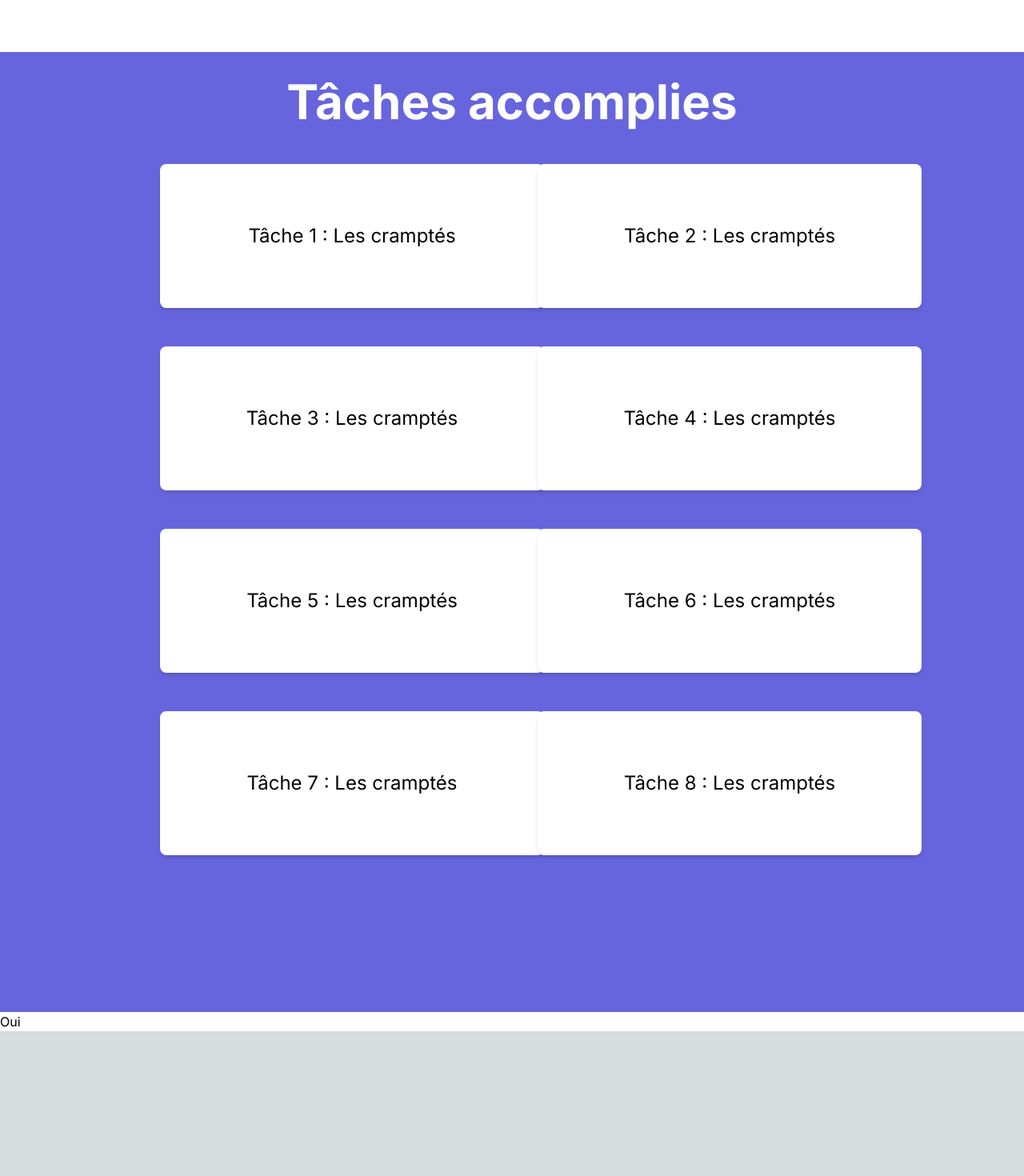
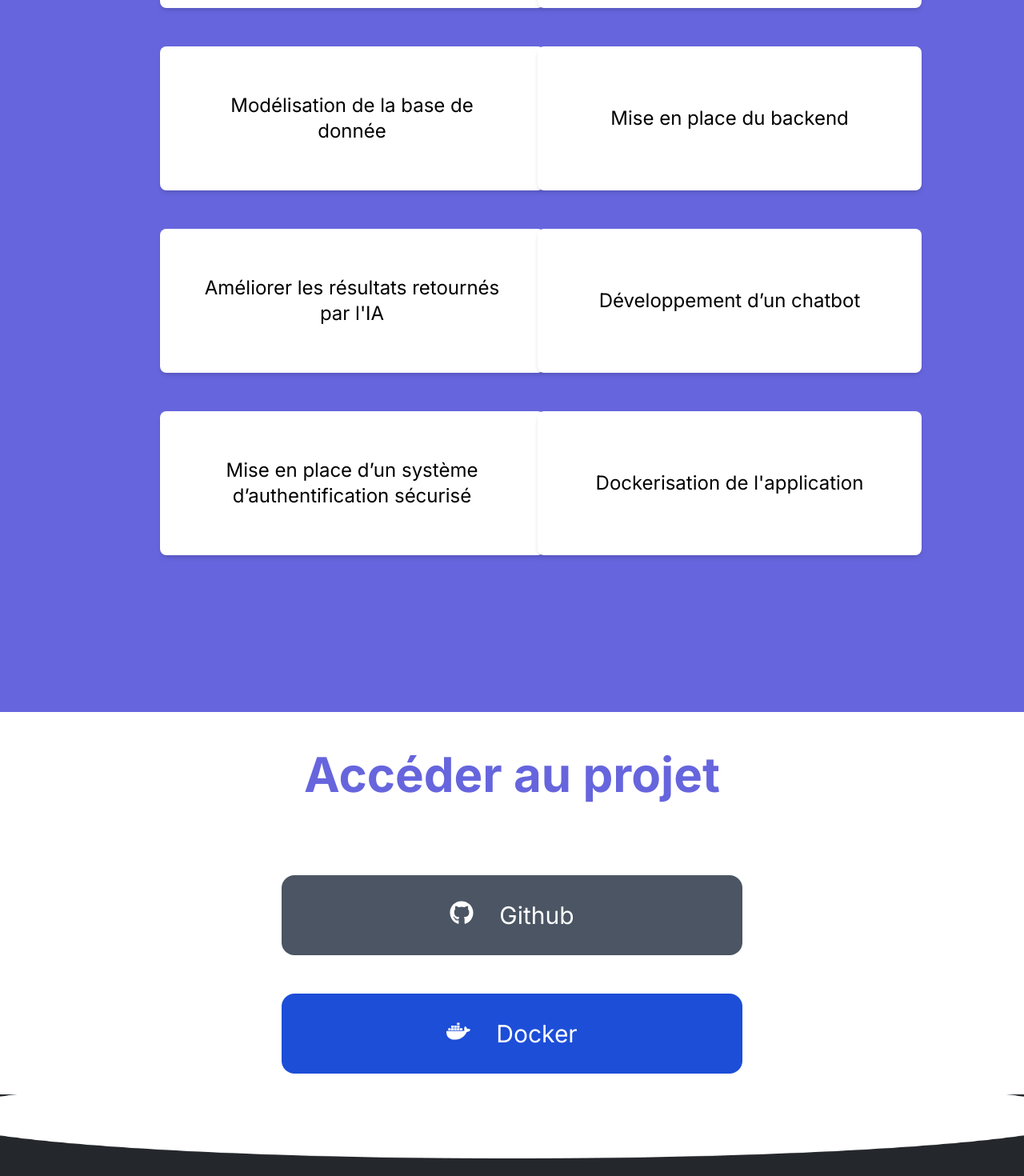
Before and after one commit to mechwii/portfolio-mechroubi, a Next.js app: page /experiences/easing in a window 1280 px wide. Shown: the part 5679-7149 px from the top of the page at 80% size. Before the commit the page ends 6968 px from the top, so only its background shows below. Built offline with nearby package versions, Linux system fonts and the light colour scheme.

Commit message:
Footer + implementing fenetre content

```diff
--- a/src/app/components/ui/fenetre.tsx
+++ b/src/app/components/ui/fenetre.tsx
@@ -12,9 +12,12 @@ const images = [
 ];
 
 const items = ["AC 1.1 Implémenter des conceptions simples", 'AC 1.2 Élaborer des conceptions simples', "AC 1.3 Faire des essais et évaluer leurs résultats en regard des spécifications", "AC 1.4 Développer des interfaces utilisateurs", "AC 2.1 Élaborer et implémenter les spécifications fonctionnelles et non fonctionnelles à partir des exigences", "AC 2.2 Appliquer des principes d’accessibilité et d’ergonomie", "AC 2.3 Adopter de bonnes pratiques de conception et de programmation", "AC 2.4 Vérifier et valider la qualité de l’application par les tests"]
+const items2 = ["AC 1.1 Implémenter des conceptions simples", 'AC 1.2 Élaborer des conceptions simples', "AC 1.3 Faire des essais et évaluer leurs résultats en regard des spécifications"]
+
 
 interface RectangleProps {
     id: number;
+    name: string;
     onClick: (id: number) => void;
 }
 
@@ -125,21 +128,30 @@ const ImageSlider: React.FC = () => {
     );
 };
 
-const Rectangle: React.FC<RectangleProps> = ({ id, onClick }) => (
+const Rectangle: React.FC<RectangleProps> = ({ id, name, onClick }) => (
     <motion.div
-        className="w-[480px] h-[180px] bg-white rounded-lg flex items-center justify-center cursor-pointer shadow-md text-2xl"
+        className="w-[480px] h-[180px] px-12 bg-white rounded-lg flex items-center justify-center cursor-pointer shadow-md text-2xl"
         onClick={() => onClick(id)}
         initial={{ scale: 1 }}
         whileHover={{ scale: 1.05 }}
         whileTap={{ scale: 0.95 }}
     >
-        Tâche {id} : Les cramptés
+        {name}
     </motion.div>
 );
 
 export const Fenetre: React.FC = () => {
     const [selectedId, setSelectedId] = useState<number | null>(null);
-    const data = Array.from({ length: 8 }, (_, i) => i + 1);
+    const data = [
+        {id:0, title: "Mise en place du front end"},
+        {id:1, title: "Conception et développement d’une carte interactive"},
+        {id:2, title: "Modélisation de la base de donnée"},
+        {id: 3, title: "Mise en place du backend"},
+        {id:4, title: "Améliorer les résultats retournés par l'IA"},
+        {id:5, title: "Développement d’un chatbot"},
+        {id:6, title: "Mise en place d’un système d’authentification sécurisé"},
+        {id:7, title: "Dockerisation de l'application"},
+    ]
 
     const handleClick = (id: number) => {
         setSelectedId(id);
@@ -152,8 +164,9 @@ export const Fenetre: React.FC = () => {
     return (
         <div className="flex flex-col items-center">
             <div className="grid grid-cols-2 gap-x-16 gap-y-12">
-                {data.map((id) => (
-                    <Rectangle key={id} id={id} onClick={handleClick} />
+
+                {data.map((item, index) => (
+                    <Rectangle key={item.id} id={item.id} name={item.title} onClick={handleClick} />
                 ))}
             </div>
 
@@ -174,7 +187,7 @@ export const Fenetre: React.FC = () => {
                             onClick={(e) => e.stopPropagation()}
                         >
                             <div className="bg-gray-800 text-white p-4 flex justify-between items-center rounded-t-3xl  ">
-                                <h2 className="text-lg">Mise en place du front-end</h2>
+                                <h2 className="text-lg">{data[selectedId].title}</h2>
                                 <button onClick={handleClose}>
                                     <MdCancel className="h-6 w-6 text-red-500" />
                                 </button>
@@ -213,11 +226,55 @@ export const Fenetre: React.FC = () => {
                                         </motion.ul>
 
                                     </div>
-                                    <button className="mt-4 px-4 py-2 bg-blue-500 text-white rounded"
-                                            onClick={handleClose}>
-                                        Fermer
-                                    </button>
+                                </div>
 
+
+                                <div className="bg-[rgb(102,102,221,85%)] py-8">
+                                        <h1 className="text-start text-3xl font-bold text-white px-6">Difficultés</h1>
+                                        <motion.ul
+                                            variants={listVariants}
+                                            initial="closed"
+                                            animate="open"
+                                            exit="closed"
+                                            className="text-start text-xl px-12 py-8 space-y-4 overflow-y-auto flex-grow"
+                                        >
+                                            {items2.map((item, index) => (
+                                                <motion.li key={index} variants={itemVariants}
+                                                           className="p-2 bg-white rounded-lg shadow-sm">
+                                                    {item}
+                                                </motion.li>
+                                            ))}
+                                        </motion.ul>
+
+                                    </div>
+                                <div className="px-6 mb-6 ">
+
+                                    <h1 className="text-start text-3xl font-bold text-[#6665DD] py-8">Compétences sollicités</h1>
+                                        <motion.ul
+                                            variants={listVariants}
+                                            initial="closed"
+                                            animate="open"
+                                            exit="closed"
+                                            className="text-start text-xl px-12 space-y-4 overflow-y-auto flex-grow"
+                                        >
+                                            <p className="ml-[-1.3vw] text-[#6665DD] font-bold text-2xl">Compétence 1 :</p>
+                                            {items.map((item, index) => (
+                                                <motion.li key={index} variants={itemVariants}
+                                                           className="p-2 bg-[#6665DD] text-white rounded-lg shadow-sm">
+                                                    {item}
+                                                </motion.li>
+                                            ))}
+
+                                            <p className="font-bold text-[rgb(102,102,221,85%)] ml-[-1.3vw] pt-8 text-2xl">Compétence
+                                                2</p>
+
+                                            {items2.map((item, index) => (
+                                                <motion.li key={index} variants={itemVariants}
+                                                           className="p-2 bg-[rgb(102,102,221,85%)] text-white rounded-lg shadow-sm">
+                                                    {item}
+                                                </motion.li>
+                                            ))}
+                                        </motion.ul>
                                 </div>
 
                             </div>
--- /dev/null
+++ b/src/app/components/ui/footer.tsx
@@ -0,0 +1,91 @@
+"use client";
+import { FaLinkedin } from "react-icons/fa";
+import { FaSquareXTwitter } from "react-icons/fa6";
+import { FaRegCopyright } from "react-icons/fa";
+import { FaGithub } from "react-icons/fa";
+
+import styles from "./component.module.css"
+
+
+import Image from "next/image";
+import React from "react";
+import {Logo} from "@/app/components/ui/logo";
+
+export const Footer = (() => {
+    return (
+        <div className="overflow-x-hidden bg-white w-full">
+
+                <Image
+                    className=" relative z-10 mb-[-80px] w-full h-1/5"
+                    width={1600}
+                    height={500}
+                    src={"/img/layer/layer_footer.png"}
+                    alt="Femto St"
+                />
+
+            <div className='relative flex justify-between overflow-hidden z-1 bg-[#24272B] pt-28 pb-32 px-32 text-white'>
+
+
+                <div className={`space-y-8 w-[25%] ${styles.nameFooter}`}>
+                    <Logo></Logo>
+                    <div className="flex items-center text-xl space-x-2">
+                        <p>M'hammed Mechroubi</p>
+                        <FaRegCopyright></FaRegCopyright>
+                        <p>2024</p>
+                    </div>
+                    <p>Portfolio conçu par MECHROUBI M'hammed dans le cadre de la note de stage.</p>
+                </div>
+
+                <div className="flex space-x-40 ">
+                    <div className="space-y-8">
+                        <h1 className={`text-2xl ${styles.contentFooter}`}>Contact</h1>
+                        <div className="space-y-6 flex-col text-xl">
+                            <p>CV</p>
+                            <p>Envoyez un mail</p>
+                        </div>
+                    </div>
+
+                    <div className="space-y-8">
+                        <h1 className={`text-2xl ${styles.contentFooter}`}>Pages</h1>
+                        <div className="space-y-6 text-xl">
+                            <p>Accueil</p>
+                            <p>Expériences</p>
+                            <p>Projet</p>
+                        </div>
+                    </div>
+
+                    <div className="space-y-8">
+                        <h1 className={`text-2xl ${styles.contentFooter}`}>Social</h1>
+                        <div className="space-y-6 flex-col text-lg">
+                            <div className="flex space-x-4 items-center">
+                            <FaLinkedin></FaLinkedin>
+                                <a><p>Linkedin</p></a>
+                            </div>
+
+                            <div className="flex space-x-4 items-center">
+                                <FaSquareXTwitter></FaSquareXTwitter>
+                                <a><p>Twitter</p></a>
+                            </div>
+
+                            <div className="flex space-x-4 items-center">
+                                <FaGithub></FaGithub>
+                                <a><p>Github</p></a>
+                            </div>
+
+
+                        </div>
+                    </div>
+                </div>
+            </div>
+
+            <div className="w-full bg-[#24272B] text-white text-lg py-1 border-t-2 border-gray-100-">
+                <p className="text-center">Ce site a été fait par M'hammed MECHROUBI en Next, avec l'utilisation du type script.</p>
+
+            </div>
+
+
+        </div>
+
+
+    )
+})
--- a/src/app/experiences/[easing]/page.tsx
+++ b/src/app/experiences/[easing]/page.tsx
@@ -9,6 +9,10 @@ import { useInView } from "react-intersection-observer";
 import {Variants} from "framer-motion";
 import {motion, PanInfo} from "framer-motion";
 import {Fenetre} from "@/app/components/ui/fenetre";
+import { FaGithub } from "react-icons/fa";
+import { FaDocker } from "react-icons/fa";
+import {Footer} from "@/app/components/ui/footer";
+
 
 //             <div className="mt-16 md:mt-4 sm:px-20 lg:px-52 pb-32">
 
@@ -256,7 +260,7 @@ const Home: React.FC<HomeProps> = ({params: {lang}}) => {
                 ))}
                 </div>
             </div>
-            <div className="mx-44 my-8 h-[900px] ">
+            <div className="mx-44 mb-28">
                 <h1 className="text-6xl  text-[#6665DD] font-bold pb-8 ">Compétences sollicitées</h1>
                 <div className="flex-col space-x-[25vw] justify-center">
                     <Menu
@@ -277,12 +281,29 @@ const Home: React.FC<HomeProps> = ({params: {lang}}) => {
                     </div>
                 </div>
             </div>
-            <div style={{marginTop: isOpen.menu1 ? '28%' : '15%'}} className="w-full h-[1200px] text-center bg-[#6665DD]  px-[200px] py-8 space-y-12">
+            <div style={{marginTop: isOpen.menu1 ? '28%' : '0'}} className="w-full h-[1200px] text-center bg-[#6665DD] px-[200px] py-8 space-y-12">
                 <h1 className="text-6xl  text-white font-bold ">Tâches accomplies</h1>
                 <Fenetre></Fenetre>
             </div>
-            <p>Oui</p>
+            <div className="mx-44 mt-12">
+                <h1 className=" text-6xl text-center  text-[#6665DD] font-bold pb-8 ">Accéder au projet</h1>
 
+                <div className="mt-16 space-y-12 items-center mx-44">
+
+                    <a className="flex space-x-8 px-8 py-8 bg-gray-600 text-3xl text-white justify-center  rounded-2xl hover:cursor-pointer hover:opacity-75" href="https://github.com/mhammeDev/EASING" target="_blank">
+                        <FaGithub/>
+                        <p className="e ">Github</p>
+                    </a>
+
+                        <a className="flex space-x-8 px-8 py-8 bg-blue-700 text-3xl text-white justify-center  rounded-2xl hover:cursor-pointer hover:opacity-75" href="https://hub.docker.com/repository/docker/mhammedev/easingproject/" target="_blank">
+                            <FaDocker/>
+                            <p className="text-3xl text-white ">Docker</p>
+                        </a>
+
+                </div>
+
+            </div>
+            <Footer/>
         </div>
     );
 };
```
Also changed, not shown: src/app/components/ui/component.module.css (+27 -0 lines), src/app/experiences/page.tsx (+14 -7 lines), public/img/layer/layer_footer.png (added).
